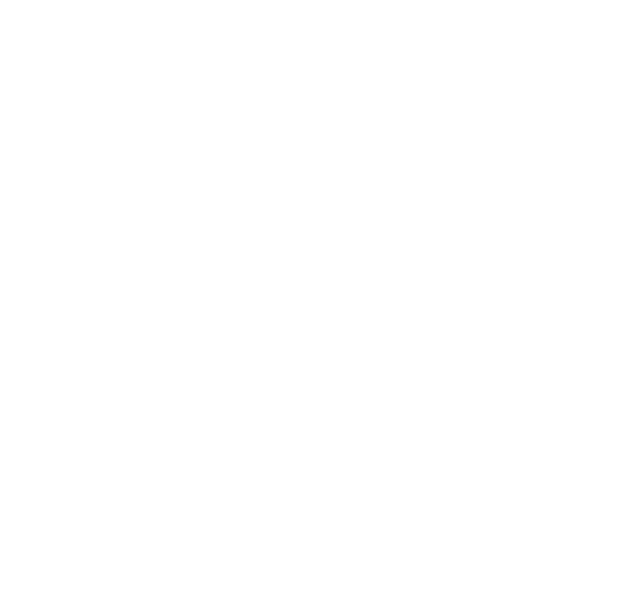
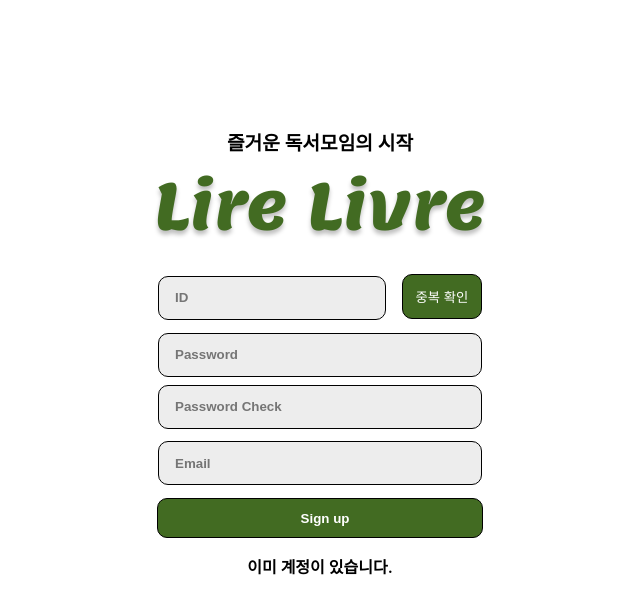
Before and after one commit to Lire-Livre/Lire-Livre-Client, a React (Create React App) app: page /signup in a window 1280 px wide. Before the commit this address had no page. Shown: the top 614 px of the page, without its empty margins (320-960 px from the left). Built offline with nearby package versions, Linux system fonts and the light colour scheme.

Commit message:
feat: 회원가입 화면 구현
회원가입 화면을 구현함.

TODO
- 정규식을 적용 필요
- 리팩토링 필요

```diff
--- a/src/App.js
+++ b/src/App.js
@@ -2,6 +2,7 @@
 import SocialLoginPage from './page/Login/SocialLoginPage';
 import { BrowserRouter, Routes, Route } from 'react-router-dom';
 import EmailLoginPage from './page/Login/EmailLoginPage';
+import SignupPage from './page/Signup/SignupPage';
 
 function App () {
   return (
@@ -9,6 +10,7 @@
       <Routes>
         <Route path="/" element={<SocialLoginPage />} />
         <Route path="/login/email" element={<EmailLoginPage />} />
+        <Route path="/signup" element={<SignupPage />} />
       </Routes>
     </BrowserRouter>
   );
--- a/src/components/atom/Button.jsx
+++ b/src/components/atom/Button.jsx
@@ -10,6 +10,18 @@
     border-radius: 10px;
     border: none;
     background: none;
+`;
+
+const StyledSignupIdButton = styled.button`
+    margin: auto 0;
+    margin-left: 1rem;
+    margin-top: 0.4rem;
+    height: 2.8rem;
+    width: 5rem;
+    border-radius: 10px;
+    border: 1px solid #000;
+    background: #426B22;
+    color: white;
 `;
 
 const StyledImg = styled.img`
@@ -34,6 +46,10 @@
                 <SocialButton><StyledImg src={socialLoginImg_Email}></StyledImg></SocialButton>
             );
         }
+    } else {
+        return (
+            <StyledSignupIdButton>중복 확인</StyledSignupIdButton>
+        );
     }
 }
 
--- a/src/components/atom/Input.jsx
+++ b/src/components/atom/Input.jsx
@@ -16,9 +16,11 @@
 
 const styleSubmit = {width: '20.4rem', background: '#426B22', color: '#FFF'};
 const styleInput = {background: '#EDEDED'};
+const styledSignupIdInput = {width: '13rem', background: '#EDEDED'};
 
 function Input(props) {
     var _placeholder = props.name;
+    var _plcae = props.place;
     var _type = props.type;
     var _value = props.value;
 
@@ -29,11 +31,19 @@
             </StyledDiv>
         );
     } else {
-        return (
-            <StyledDiv>
-                <StyledInput style={styleInput} type={_type} placeholder={_placeholder}></StyledInput>
-            </StyledDiv>
-        );
+        if (_plcae === 'signupId') {
+            return (
+                <StyledDiv>
+                    <StyledInput style={styledSignupIdInput} type={_type} placeholder={_placeholder}></StyledInput>
+                </StyledDiv>
+            );
+        } else {
+            return (
+                <StyledDiv>
+                    <StyledInput style={styleInput} type={_type} placeholder={_placeholder}></StyledInput>
+                </StyledDiv>
+            );
+        }
     }
 }
 
--- a/src/components/organism/LoginInputs.jsx
+++ b/src/components/organism/LoginInputs.jsx
@@ -12,9 +12,7 @@
     return (
         <StyledDiv>
             <Input type="text" name="ID"></Input>
-            <div>
-                <Input type="password" name="Password"></Input>
-            </div>
+            <Input type="password" name="Password"></Input>
             <Input type="submit" value="Log in"></Input>
         </StyledDiv>
     );
--- a/src/components/organism/LoginSignupText.jsx
+++ b/src/components/organism/LoginSignupText.jsx
@@ -1,5 +1,6 @@
 import React from "react";
 import styled from "styled-components";
+import { Link } from "react-router-dom";
 import Label from "../atom/Label";
 
 const StyledDiv = styled.div`
@@ -17,7 +18,9 @@
                 <Label content="아이디/비밀번호 찾기"></Label>
             </div>
             <div style={styleSignup}>
-                <Label content="회원가입"></Label>
+                <Link to="/signup" style={{color: "black", textDecoration: "none"}}>
+                    <Label content="회원가입"></Label>
+                </Link>
             </div>
         </StyledDiv>
     );
--- /dev/null
+++ b/src/components/organism/SignupInputs.jsx
@@ -0,0 +1,42 @@
+import React from "react";
+import styled from "styled-components";
+import Input from "../atom/Input";
+import Button from "../atom/Button";
+import Label from "../atom/Label";
+
+const StyledDiv = styled.div`
+    display: flex;
+    flex-direction: column;
+    align-items: center;
+`;
+
+const StyledDiv2 = styled.div`
+    margin-top: 0.3rem;
+`
+
+function SignupInputs() {
+    return (
+
+        <StyledDiv>
+            <StyledDiv2 style={{display: 'flex'}}>
+                <Input place="signupId" type="text" name="ID"></Input>
+                <Button></Button>
+            </StyledDiv2>
+            <StyledDiv2>
+                <Input type="password" name="Password"></Input>
+                <Input type="password" name="Password Check"></Input>
+            </StyledDiv2>
+            <StyledDiv2>
+                <Input type="text" name="Email"></Input>
+            </StyledDiv2>
+            <StyledDiv2>
+                <Input type="submit" value="Sign up"></Input>
+            </StyledDiv2>
+            <div style={{marginTop: '1rem'}}>
+                <Label content="이미 계정이 있습니다."></Label>
+            </div>
+        </StyledDiv>
+    );
+}
+
+export default SignupInputs;
--- /dev/null
+++ b/src/page/Signup/SignupPage.jsx
@@ -0,0 +1,20 @@
+import React from "react";
+import styled from "styled-components";
+import LireLivreTitle from "../../components/molecule/LireLivreTitle";
+import SignupInputs from "../../components/organism/SignupInputs";
+
+const StyledDiv = styled.div`
+    margin: 0 auto;
+    width: 35rem;
+`;
+
+function SignupPage() {
+    return(
+        <StyledDiv>
+            <LireLivreTitle></LireLivreTitle>
+            <SignupInputs></SignupInputs>
+        </StyledDiv>
+    );
+}
+
+export default SignupPage;
```
